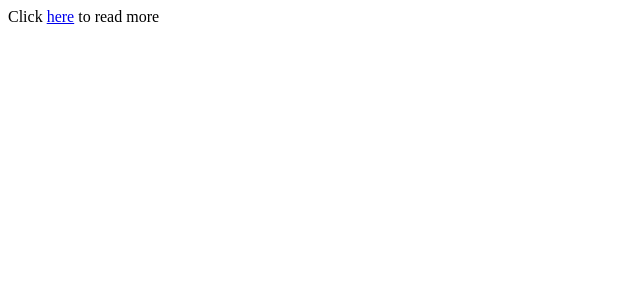
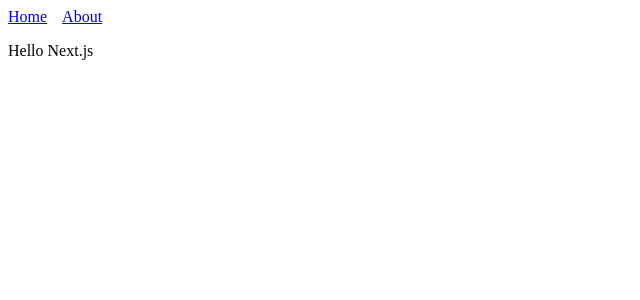
Before and after one commit to sk8wt/tic-tac-toe, a Next.js app in the folder hello-next/: page / in a window 1280 px wide. Shown: the top 300 px of the page, without its empty margins (0-640 px from the left). Built offline with nearby package versions, Linux system fonts and the light colour scheme.

Commit message:
adding the header component

```diff
--- /dev/null
+++ b/hello-next/components/Header.js
@@ -0,0 +1,18 @@
+import Link from 'next/link'
+
+const linkStyle = {
+  marginRight: 15
+}
+
+const Header = () => (
+  <div>
+    <Link href="/">
+      <a style={linkStyle}>Home</a>
+    </Link>
+    <Link href="/about">
+      <a style={linkStyle}>About</a>
+    </Link>
+  </div>
+)
+
+export default Header
--- a/hello-next/pages/about.js
+++ b/hello-next/pages/about.js
@@ -1,6 +1,9 @@
+import Header from '../components/Header'
+
 export default function About() {
   return (
     <div>
+      <About />
       <p>This is the about page</p>
     </div>
   )
--- a/hello-next/pages/index.js
+++ b/hello-next/pages/index.js
@@ -1,30 +1,11 @@
-// // This is the Link API
-// import Link from 'next/link'
+// This is the Link API
+import Header from '../components/Header'
 
-// const Index = () => (
-//   <div>
-//    <Link href="/about">
-//   		<button>Go to About Page</button>
-// 	</Link>
-//     <p>Hello Next.js</p>
-//   </div>
-// )
-
-// export default Index
-
-// pages/index.js
-import Link from 'next/link';
-
-function Home() {
+export default function Index() {
   return (
     <div>
-      Click{' '}
-      <Link href="/about">
-        <a>here</a>
-      </Link>{' '}
-      to read more
+      <Header />
+      <p>Hello Next.js</p>
     </div>
-  );
+  )
 }
-
-export default Home;
```
